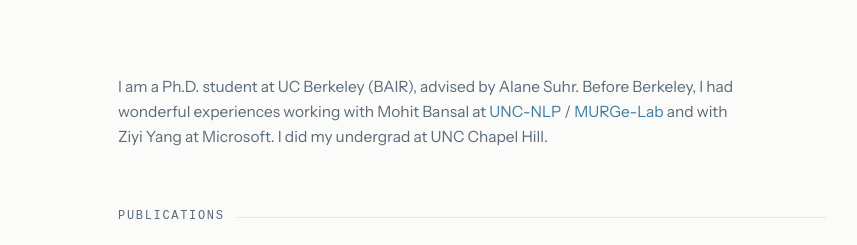
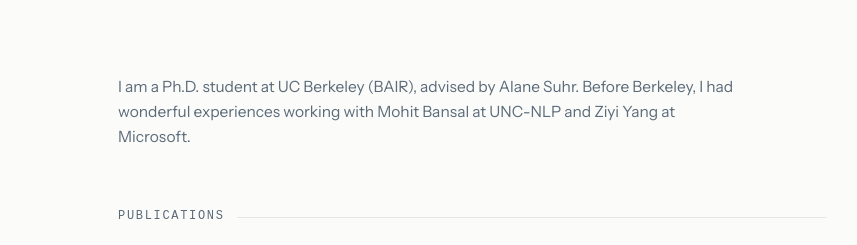
Before and after one commit to zinengtang/zinengtang.github.io, a plain HTML site: page index.html in a window 1280 px wide. Shown: the top 245 px of the page, 316-1173 px from the left. Drawn offline with Linux system fonts and the light colour scheme; a web font is replaced by a local one.

Commit message:
Simplify bio paragraph in index.html

```diff
--- a/index.html
+++ b/index.html
@@ -198,7 +198,7 @@ main > section:nth-child(4) { animation-delay: .18s; }
       <!-- <p class="lede">I study representation learning of multimodal models and self-play agents.</p> -->
       <!-- <p class="lede">I study how AI models and multiple agents can <em>perceive and interact</em>, building <span class="hl">multimodal models and multi-agents</span> that learn from and operate in grounded and interactive environments.</p> -->
       <div class="bio">
-        <p>I am a Ph.D. student at UC Berkeley (BAIR), advised by Alane Suhr. Before Berkeley, I had wonderful experiences working with Mohit Bansal at <a href="https://nlp.cs.unc.edu/" target="_blank" rel="noopener">UNC-NLP</a> / <a href="https://murgelab.cs.unc.edu/" target="_blank" rel="noopener">MURGe-Lab</a> and with Ziyi Yang at Microsoft. I did my undergrad at UNC Chapel Hill.</p>
+        <p>I am a Ph.D. student at UC Berkeley (BAIR), advised by Alane Suhr. Before Berkeley, I had wonderful experiences working with Mohit Bansal at UNC-NLP and Ziyi Yang at Microsoft.</p>
       </div>
     </section>
 
```
